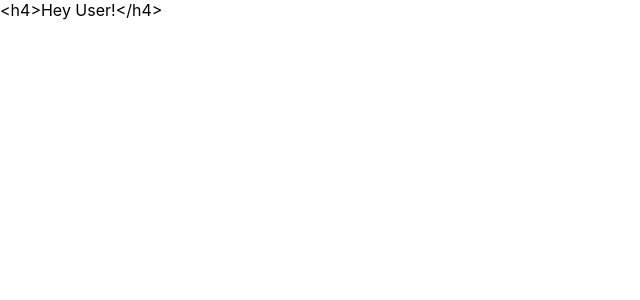
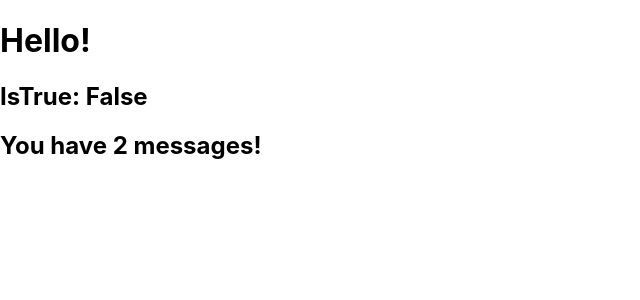
Before and after one commit to SonyNakarmi/ReactFamilarization, a React (Create React App) app: page / in a window 1280 px wide. Shown: the top 300 px of the page, without its empty margins (0-640 px from the left). Built offline with nearby package versions, Linux system fonts and the light colour scheme.

Commit message:
handling events, conditional rendering and stateful components
handling events, conditional rendering and stateful components

```diff
--- /dev/null
+++ b/src/Conditional.js
@@ -0,0 +1,28 @@
+import React from 'react';
+function Mailbox(props){
+    const unreadMessages = props.unreadMessages;
+    const isTrue = false;
+    return(
+        <div>
+            <h1>Hello!</h1>
+            <h2>IsTrue: {isTrue ? 'True': 'False'}</h2> {/* Ternary Operator / If-Else with Condition Operator */}
+            {unreadMessages.length > 0 &&
+                <h2>You have {unreadMessages.length} messages!</h2>
+            }
+        </div>
+    );
+}
+
+class MailboxRenderer extends React.Component{
+    constructor(props){
+        super(props);
+    }
+    render(){
+        const messages = ['React','Re: React'];
+        return(
+            <Mailbox unreadMessages = {messages} />
+        );
+    }
+}
+
+export default MailboxRenderer;
--- /dev/null
+++ b/src/StatefulComponents.js
@@ -0,0 +1,74 @@
+import React from 'react';
+
+// UserGreeting and GuestGreeting funtion components
+function UserGreeting(props){
+    return 'Welcome back!';
+}
+
+function GuestGreeting(props){
+    return 'Please sign up!';
+}
+
+// Greeting function component
+function Greeting(props){
+    const isLoggedIn = props.isLoggedIn;
+    if(isLoggedIn){
+        return <UserGreeting />;
+    }else{
+        return <GuestGreeting />;
+    }
+}
+
+// Button function components
+
+function LoginButton(props){
+    return(
+        <button onClick={props.onClick}>
+        Login
+        </button>
+    );
+}
+
+function LogoutButton(props){
+    return(
+        <button onClick={props.onClick}>
+        Logout
+        </button>
+    );
+}
+
+class LoginControl extends React.Component {
+    constructor(props) {
+        super(props);
+        this.state = { isLoggedIn: false };
+        this.handleLoginClick = this.handleLoginClick.bind(this);
+        this.handleLogoutClick = this.handleLogoutClick.bind(this);
+    }
+
+    handleLoginClick() { // eventHandler
+        this.setState({isLoggedIn:true});
+    }
+
+    handleLogoutClick() { // eventHandler
+        this.setState({isLoggedIn:false});
+    }
+
+    render(){
+        const isLoggedIn = this.state.isLoggedIn;
+        let button;
+        if(isLoggedIn){
+            button = <LogoutButton onClick={this.handleLogoutClick}/>
+        }else{
+            button = <LoginButton onClick={this.handleLoginClick}/>
+        }
+        return(
+            <div>
+                <Greeting isLoggedIn={this.state.isLoggedIn} />
+                {button}
+            </div>
+        );
+    }
+
+}
+
+export default LoginControl;
--- a/src/index.js
+++ b/src/index.js
@@ -8,15 +8,18 @@
 // import Clock from './LifecycleMethod';
 // import Form from './Form';
 //import Toggle from './HandlingEvents'
-import Greeting from './ConditionalRendering';
+// import Greeting from './ConditionalRendering';
+//import LoginControl from './StatefulComponents';
+import MailboxRenderer from './Conditional';
 
-
+// Please import relevant components that you want to view from js files and use them in ReactDOM.render()
+// method as 1st param. Below is list of some params
 // Components and Props - call CommentComponent file  component within ReactDOM.render(); method as 1st parameter
 // Rendering elements - call RenderingElements file component within ReactDOM.render(); method as 1st parameter
 // State & LifeCycle- call LifeCycleMetods.js file  component
 
 ReactDOM.render(
-    <Greeting isLoggedIn = {true}/>
+    <MailboxRenderer />
     ,
   document.getElementById('root')
 );
@@ -25,3 +28,7 @@
 // to log results (for example: reportWebVitals(console.log))
 // or send to an analytics endpoint. Learn more: https://bit.ly/CRA-vitals
 reportWebVitals();
+
+// Example on components to use for Topic and files from which to import
+// 1. Inline if with logical operator - component <MailboxRenderer />, import import MailboxRenderer from './Conditional';
+// 2. StatefulComponent -  <LoginControl />,  import LoginControl from './StatefulComponents';
```
